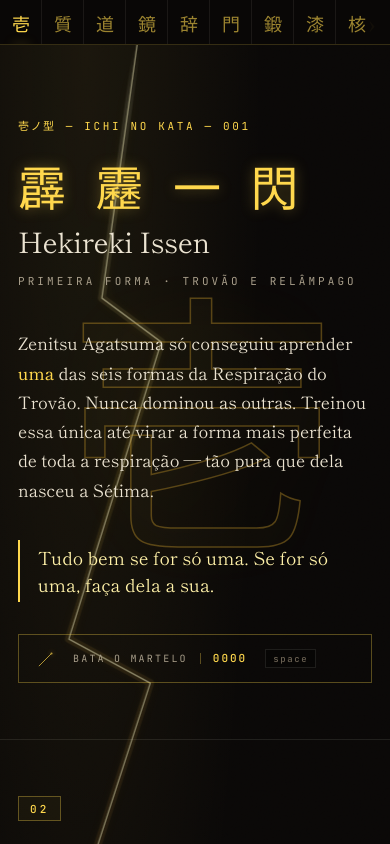
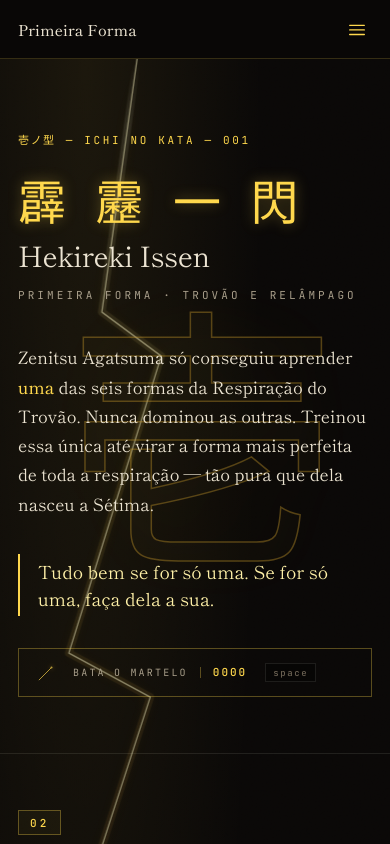
Before and after one commit to benhuur1/Hekireki, a React (Vite) app: page / in a window 390 px wide. Shown: the top 844 px of the page. Built offline with nearby package versions, Linux system fonts and the light colour scheme.

Commit message:
feat: drawer-pattern nav on mobile + FORMS array refactor

```diff
--- a/src/App.css
+++ b/src/App.css
@@ -1,5 +1,5 @@
 /* ================================================================
-   App shell — topbar editorial
+   App shell — topbar (desktop) + barra compacta + drawer (mobile)
    indicador de seleção: hairline dourada, sem fill
    ================================================================ */
 
@@ -92,6 +92,205 @@
 }
 
 /* ================================================================
+   MOBILE — barra compacta (forma atual + menu icon)
+   .topbar fica escondida; .topbar-mobile entra
+   ================================================================ */
+
+.topbar-mobile {
+  display: none;
+}
+
+@media (max-width: 640px) {
+  .topbar { display: none; }
+  .topbar-mobile {
+    display: flex;
+    align-items: center;
+    justify-content: space-between;
+    position: sticky;
+    top: 0;
+    z-index: 50;
+    background: rgba(10, 8, 7, 0.96);
+    border-bottom: 1px solid rgba(255, 216, 77, 0.18);
+    padding: 14px 18px;
+    font-family: 'JetBrains Mono', ui-monospace, monospace;
+  }
+}
+
+.topbar-mobile-current {
+  font-family: 'Shippori Mincho', 'Hiragino Mincho ProN', serif;
+  font-size: 15px;
+  font-weight: 500;
+  color: #ece4d2;
+  letter-spacing: 0.01em;
+}
+.topbar-mobile-menu {
+  border: 0;
+  background: transparent;
+  color: #ffd84d;
+  padding: 4px;
+  cursor: pointer;
+  display: flex;
+  align-items: center;
+  justify-content: center;
+  transition: opacity 0.2s ease;
+}
+.topbar-mobile-menu:hover { opacity: 0.7; }
+
+/* ================================================================
+   DRAWER — overlay com lista vertical das 9 formas
+   ================================================================ */
+
+.topbar-drawer {
+  position: fixed;
+  inset: 0;
+  z-index: 100;
+  display: flex;
+  animation: drawer-fade 0.2s ease-out;
+}
+.topbar-drawer-backdrop {
+  position: absolute;
+  inset: 0;
+  background: rgba(10, 8, 7, 0.72);
+  border: 0;
+  cursor: pointer;
+  padding: 0;
+  -webkit-backdrop-filter: blur(2px);
+  backdrop-filter: blur(2px);
+}
+.topbar-drawer-panel {
+  position: relative;
+  margin-left: auto;
+  width: min(92vw, 420px);
+  height: 100%;
+  background: #0a0807;
+  border-left: 1px solid rgba(255, 216, 77, 0.18);
+  display: flex;
+  flex-direction: column;
+  overflow-y: auto;
+  animation: drawer-slide 0.24s cubic-bezier(0.16, 1, 0.3, 1);
+  box-shadow: -32px 0 64px -16px rgba(0, 0, 0, 0.6);
+}
+.topbar-drawer-header {
+  position: sticky;
+  top: 0;
+  display: flex;
+  align-items: center;
+  justify-content: space-between;
+  padding: 18px 24px 14px;
+  border-bottom: 1px solid rgba(255, 216, 77, 0.10);
+  background: #0a0807;
+  z-index: 1;
+}
+.topbar-drawer-title {
+  font-family: 'Shippori Mincho', 'Hiragino Mincho ProN', serif;
+  font-size: 11px;
+  letter-spacing: 0.36em;
+  text-transform: uppercase;
+  color: rgba(255, 216, 77, 0.55);
+}
+.topbar-drawer-close {
+  border: 0;
+  background: transparent;
+  color: #ece4d2;
+  font-size: 26px;
+  line-height: 1;
+  cursor: pointer;
+  padding: 0 6px;
+  transition: color 0.2s ease;
+  font-family: inherit;
+}
+.topbar-drawer-close:hover { color: #ffd84d; }
+
+.topbar-drawer-list {
+  list-style: none;
+  margin: 0;
+  padding: 0;
+}
+.topbar-drawer-item {
+  width: 100%;
+  display: grid;
+  grid-template-columns: 56px 1fr;
+  gap: 18px;
+  align-items: start;
+  padding: 18px 24px;
+  border: 0;
+  border-bottom: 1px solid rgba(255, 216, 77, 0.08);
+  background: transparent;
+  color: inherit;
+  text-align: left;
+  cursor: pointer;
+  font-family: inherit;
+  transition: background 0.2s ease, padding-left 0.25s ease;
+}
+.topbar-drawer-item:hover {
+  background: rgba(255, 216, 77, 0.05);
+}
+.topbar-drawer-item.active {
+  background: rgba(255, 216, 77, 0.08);
+  padding-left: 28px;
+}
+.topbar-drawer-item.active::before {
+  content: '';
+  position: absolute;
+  left: 0;
+  top: 14px;
+  bottom: 14px;
+  width: 2px;
+  background: #ffd84d;
+}
+.topbar-drawer-item { position: relative; }
+
+.topbar-drawer-kanji {
+  font-family: 'Shippori Mincho', 'Hiragino Mincho ProN', serif;
+  font-size: 36px;
+  font-weight: 500;
+  color: rgba(255, 216, 77, 0.6);
+  line-height: 1;
+  transition: color 0.2s ease;
+}
+.topbar-drawer-item.active .topbar-drawer-kanji {
+  color: #ffd84d;
+}
+.topbar-drawer-meta {
+  display: flex;
+  flex-direction: column;
+  gap: 4px;
+  min-width: 0;
+}
+.topbar-drawer-label {
+  font-family: 'Shippori Mincho', 'Hiragino Mincho ProN', serif;
+  font-size: 17px;
+  font-weight: 500;
+  color: #ece4d2;
+  letter-spacing: -0.005em;
+  line-height: 1.2;
+}
+.topbar-drawer-item.active .topbar-drawer-label {
+  color: #ffd84d;
+}
+.topbar-drawer-desc {
+  font-family: 'Shippori Mincho', 'Hiragino Mincho ProN', serif;
+  font-style: italic;
+  font-size: 13px;
+  line-height: 1.45;
+  color: rgba(236, 228, 210, 0.55);
+}
+
+@keyframes drawer-fade {
+  from { opacity: 0; }
+  to   { opacity: 1; }
+}
+@keyframes drawer-slide {
+  from { transform: translateX(100%); }
+  to   { transform: translateX(0); }
+}
+
+@media (prefers-reduced-motion: reduce) {
+  .topbar-drawer,
+  .topbar-drawer-panel { animation: none; }
+}
+
+/* ================================================================
    ASSINATURA — meu corte. um único traço com ponto.
    aparece no rodapé das três páginas. classe global.
    ================================================================ */
@@ -130,30 +329,3 @@
   color: rgba(255, 216, 77, 0.55);
   text-transform: uppercase;
 }
-
-@media (max-width: 640px) {
-  /* kanji-only no mobile estreito: os 9 botões cabem na viewport. fade do
-     wrap continua como cinto de segurança em viewports ainda menores. */
-  .topbar-btn { padding: 14px 12px 12px; gap: 0; font-size: 10px; letter-spacing: 0.22em; }
-  .topbar-num { font-size: 18px; }
-  .topbar-label { display: none; }
-  .topbar-btn::after { left: 12px; right: 12px; }
-
-  .topbar-wrap { position: relative; }
-  .topbar-wrap::after {
-    content: '›';
-    position: absolute;
-    top: 0;
-    right: 0;
-    bottom: 1px;
-    width: 36px;
-    display: grid;
-    place-items: center;
-    font-family: 'Shippori Mincho', serif;
-    font-size: 22px;
-    color: #ffd84d;
-    background: linear-gradient(to left, rgba(10, 8, 7, 0.94) 40%, rgba(10, 8, 7, 0));
-    pointer-events: none;
-    opacity: 0.85;
-  }
-}
--- a/src/App.tsx
+++ b/src/App.tsx
@@ -18,10 +18,22 @@ const VIEWS = [
 ] as const
 type View = (typeof VIEWS)[number]
 
-/* The active view lives in the URL hash (#/o-corte) so every forma is
-   deep-linkable, shareable and works with browser back/forward. Accepts the
-   legacy #cronica (no slash); A Crônica stays out of the topbar, reachable
-   only by typing its hash directly. */
+/* As 9 formas do menu (a Crônica fica fora — só acessível por #cronica direto).
+   Centralizado aqui pra alimentar topbar (desktop) + drawer (mobile) da mesma fonte. */
+const FORMS = [
+  { view: 'primeira', kanji: '壱', label: 'Primeira Forma',   desc: 'A essência — uma técnica, executada com perfeição' },
+  { view: 'lentes',   kanji: '質', label: 'As Quatro Lentes', desc: 'Os quatro donos da qualidade' },
+  { view: 'corte',    kanji: '道', label: 'O Corte',          desc: 'A Primeira Forma aplicada a stack, infra e carreira' },
+  { view: 'espelho',  kanji: '鏡', label: 'O Espelho',        desc: 'Auto-audit: 20 perguntas pro próprio código' },
+  { view: 'lexico',   kanji: '辞', label: 'O Léxico',         desc: 'Dicionário do trovão pra devs' },
+  { view: 'portao',   kanji: '門', label: 'O Portão',         desc: 'Onde o contrato é forjado' },
+  { view: 'tanren',   kanji: '鍛', label: 'A Têmpera',        desc: 'A disciplina virando reflexo' },
+  { view: 'setimo',   kanji: '漆', label: 'Sétima Forma',     desc: 'A forma que nasce da repetição da primeira' },
+  { view: 'kakurai',  kanji: '核', label: 'Trovão do Núcleo', desc: 'A forma que nasce do limite — usar o que o runtime já tem' },
+] as const
+
+/* A view ativa vive no hash da URL (#/setimo) — toda forma é deep-linkable,
+   compartilhável, e back/forward do browser funcionam. */
 function viewFromHash(): View {
   const slug = window.location.hash.replace(/^#\/?/, '')
   return (VIEWS as readonly string[]).includes(slug) ? (slug as View) : 'primeira'
@@ -29,6 +41,7 @@ function viewFromHash(): View {
 
 function App() {
   const [view, setView] = useState<View>(viewFromHash)
+  const [drawerOpen, setDrawerOpen] = useState(false)
 
   useEffect(() => {
     function sync() {
@@ -39,8 +52,8 @@ function App() {
     return () => window.removeEventListener('hashchange', sync)
   }, [])
 
-  /* centra o botão ativo no topbar — defesa para deep-link e mobile com
-     menos itens visíveis na viewport. scrollLeft direto no .topbar evita
+  /* centra o botão ativo no topbar desktop — defesa pra deep-link onde a ativa
+     pode estar fora da viewport horizontal. scrollLeft direto no .topbar evita
      que scrollIntoView tente também mexer no scroll vertical da página. */
   useEffect(() => {
     const topbar = document.querySelector<HTMLElement>('.topbar')
@@ -50,79 +63,106 @@ function App() {
     topbar.scrollTo({ left: Math.max(0, target), behavior: 'smooth' })
   }, [view])
 
+  /* drawer: Esc fecha + scroll-lock no body enquanto aberto */
+  useEffect(() => {
+    if (!drawerOpen) return
+    const prev = document.body.style.overflow
+    document.body.style.overflow = 'hidden'
+    function onKey(e: KeyboardEvent) {
+      if (e.key === 'Escape') setDrawerOpen(false)
+    }
+    window.addEventListener('keydown', onKey)
+    return () => {
+      document.body.style.overflow = prev
+      window.removeEventListener('keydown', onKey)
+    }
+  }, [drawerOpen])
+
   function navigateTo(v: View) {
+    // eslint-disable-next-line react-hooks/immutability
     window.location.hash = `/${v}`
+    setDrawerOpen(false)
   }
+
+  const currentForm = FORMS.find((f) => f.view === view)
+  const currentLabel = currentForm?.label ?? 'A Crônica'
 
   return (
     <>
       <div className="topbar-wrap">
-      <nav className="topbar">
+        {/* Desktop: topbar horizontal com 9 botões */}
+        <nav className="topbar" aria-label="Formas do manifesto">
+          {FORMS.map((f) => (
             <button
-          className={view === 'primeira' ? 'topbar-btn active' : 'topbar-btn'}
-          onClick={() => navigateTo('primeira')}
+              key={f.view}
+              className={view === f.view ? 'topbar-btn active' : 'topbar-btn'}
+              onClick={() => navigateTo(f.view)}
             >
-          <span className="topbar-num">壱</span>
-          <span className="topbar-label">Primeira Forma</span>
+              <span className="topbar-num" aria-hidden>{f.kanji}</span>
+              <span className="topbar-label">{f.label}</span>
             </button>
+          ))}
+        </nav>
+
+        {/* Mobile: barra compacta com forma atual + menu icon */}
+        <div className="topbar-mobile">
+          <span className="topbar-mobile-current">{currentLabel}</span>
           <button
-          className={view === 'lentes' ? 'topbar-btn active' : 'topbar-btn'}
-          onClick={() => navigateTo('lentes')}
+            className="topbar-mobile-menu"
+            aria-label="Abrir índice das formas"
+            aria-expanded={drawerOpen}
+            onClick={() => setDrawerOpen(true)}
           >
-          <span className="topbar-num">質</span>
-          <span className="topbar-label">As Quatro Lentes</span>
+            <svg viewBox="0 0 24 24" aria-hidden width="22" height="22">
+              <line x1="4" y1="8"  x2="20" y2="8"  stroke="currentColor" strokeWidth="1.4" strokeLinecap="round" />
+              <line x1="4" y1="13" x2="20" y2="13" stroke="currentColor" strokeWidth="1.4" strokeLinecap="round" />
+              <line x1="4" y1="18" x2="20" y2="18" stroke="currentColor" strokeWidth="1.4" strokeLinecap="round" />
+            </svg>
           </button>
+        </div>
+      </div>
+
+      {/* Drawer (só renderiza enquanto aberto) */}
+      {drawerOpen && (
+        <div className="topbar-drawer" role="dialog" aria-modal="true" aria-label="Índice das formas">
           <button
-          className={view === 'corte' ? 'topbar-btn active' : 'topbar-btn'}
-          onClick={() => navigateTo('corte')}
+            type="button"
+            className="topbar-drawer-backdrop"
+            aria-label="Fechar índice"
+            onClick={() => setDrawerOpen(false)}
+          />
+          <div className="topbar-drawer-panel">
+            <header className="topbar-drawer-header">
+              <span className="topbar-drawer-title">壱ノ型 · índice</span>
+              <button
+                type="button"
+                className="topbar-drawer-close"
+                aria-label="Fechar índice"
+                onClick={() => setDrawerOpen(false)}
               >
-          <span className="topbar-num">道</span>
-          <span className="topbar-label">O Corte</span>
+                ×
               </button>
+            </header>
+            <ul className="topbar-drawer-list">
+              {FORMS.map((f) => (
+                <li key={f.view}>
                   <button
-          className={view === 'espelho' ? 'topbar-btn active' : 'topbar-btn'}
-          onClick={() => navigateTo('espelho')}
+                    type="button"
+                    className={view === f.view ? 'topbar-drawer-item active' : 'topbar-drawer-item'}
+                    onClick={() => navigateTo(f.view)}
                   >
-          <span className="topbar-num">鏡</span>
-          <span className="topbar-label">O Espelho</span>
+                    <span className="topbar-drawer-kanji" aria-hidden>{f.kanji}</span>
+                    <span className="topbar-drawer-meta">
+                      <span className="topbar-drawer-label">{f.label}</span>
+                      <span className="topbar-drawer-desc">{f.desc}</span>
+                    </span>
                   </button>
-        <button
-          className={view === 'lexico' ? 'topbar-btn active' : 'topbar-btn'}
-          onClick={() => navigateTo('lexico')}
-        >
-          <span className="topbar-num">辞</span>
-          <span className="topbar-label">O Léxico</span>
-        </button>
-        <button
-          className={view === 'portao' ? 'topbar-btn active' : 'topbar-btn'}
-          onClick={() => navigateTo('portao')}
-        >
-          <span className="topbar-num">門</span>
-          <span className="topbar-label">O Portão</span>
-        </button>
-        <button
-          className={view === 'tanren' ? 'topbar-btn active' : 'topbar-btn'}
-          onClick={() => navigateTo('tanren')}
-        >
-          <span className="topbar-num">鍛</span>
-          <span className="topbar-label">A Têmpera</span>
-        </button>
-        <button
-          className={view === 'setimo' ? 'topbar-btn active' : 'topbar-btn'}
-          onClick={() => navigateTo('setimo')}
-        >
-          <span className="topbar-num">漆</span>
-          <span className="topbar-label">Sétima Forma</span>
-        </button>
-        <button
-          className={view === 'kakurai' ? 'topbar-btn active' : 'topbar-btn'}
-          onClick={() => navigateTo('kakurai')}
-        >
-          <span className="topbar-num">核</span>
-          <span className="topbar-label">Trovão do Núcleo</span>
-        </button>
-      </nav>
+                </li>
+              ))}
+            </ul>
           </div>
+        </div>
+      )}
 
       {view === 'primeira' && <PrimeiraForma />}
       {view === 'lentes' && (
```
Also changed, not shown: src/SetimoEstilo.tsx (+12 -0 lines). Lines whose indentation alone changed are shown as unchanged.
